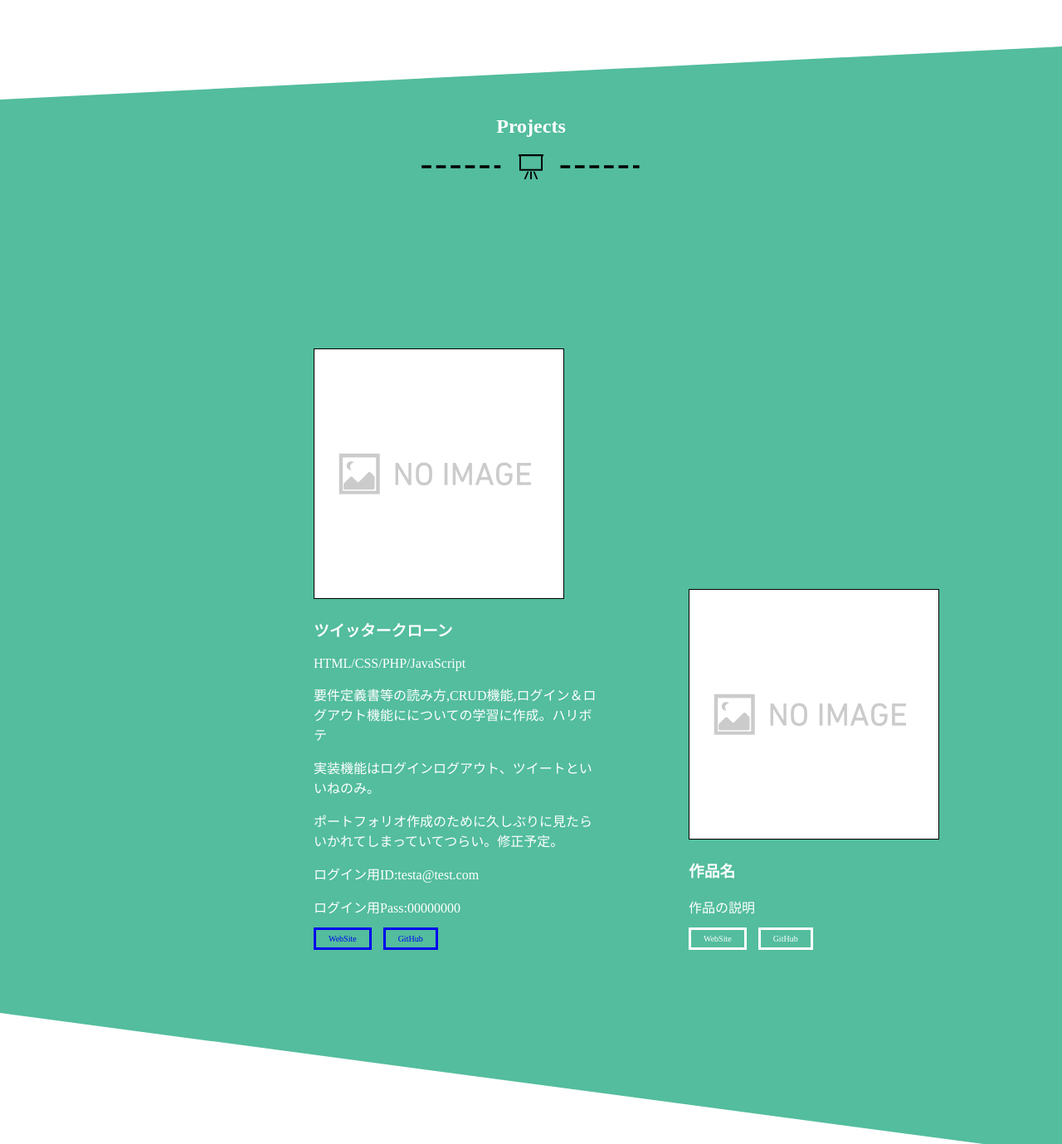
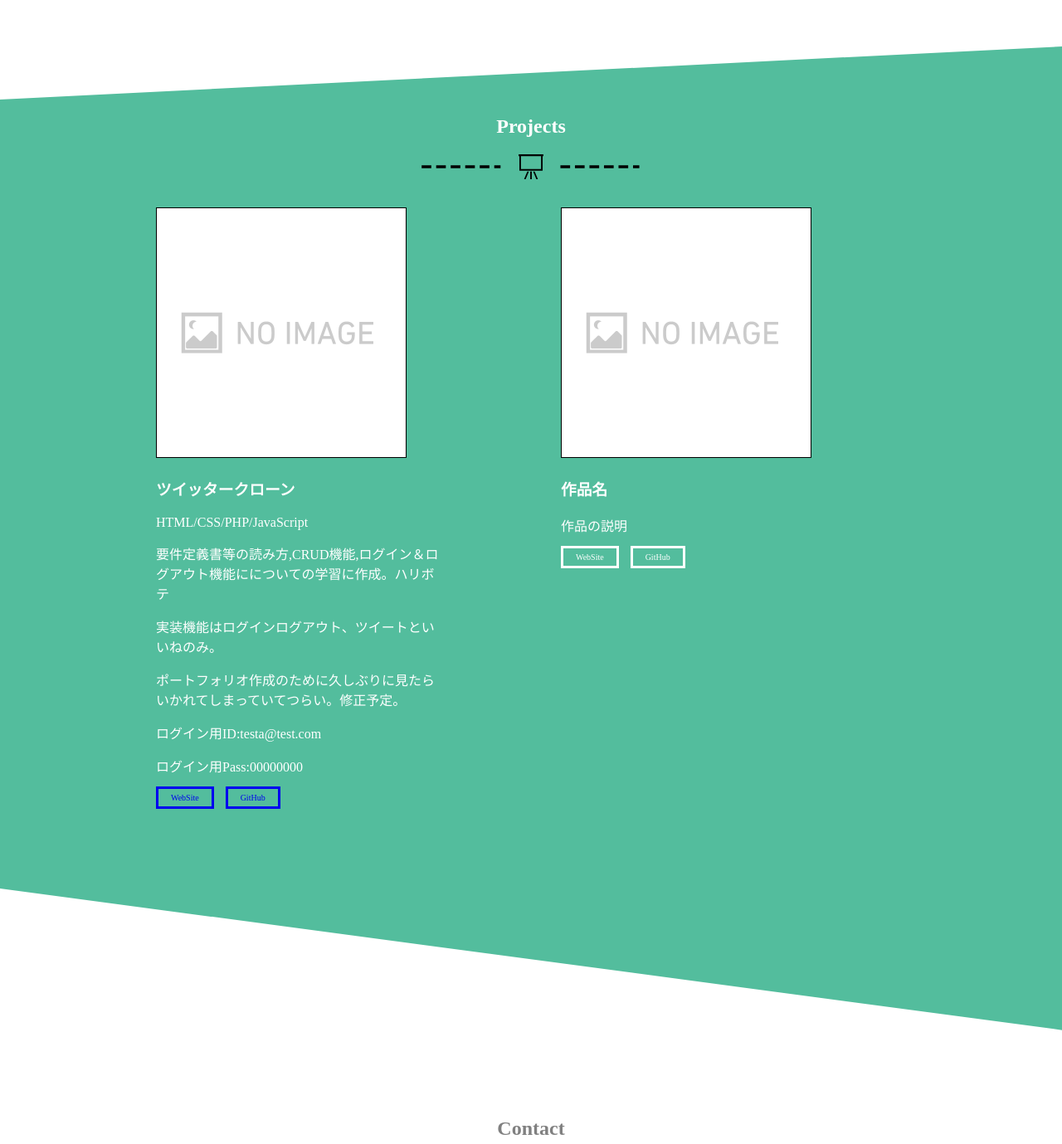
Before and after one commit to KurenM/myportfolio, a PHP site: page / in a window 1280 px wide. Shown: the part 1351-2730 px from the top of the page at 83% size. Run offline with PHP 8.4, Linux system fonts and the light colour scheme.

Commit message:
CSS見直し

```diff
--- a/index.html
+++ b/index.html
@@ -68,7 +68,7 @@
       <img src="img/white-line.svg"  alt="罫線2">
       <ul class="works-list">
         <li>
-          <img src="img\l_e_others_500.png" alt="サンプル画像">
+          <img src="img\l_e_others_500.png" alt="サンプル画像" >
           <h3>ツイッタークローン</h3>
           <p>HTML/CSS/PHP/JavaScript</p>
           <p>要件定義書等の読み方,CRUD機能,ログイン＆ログアウト機能にについての学習に作成。ハリボテ</p>
--- a/style.css
+++ b/style.css
@@ -153,13 +153,17 @@ color:#ffffff;
   list-style: none;
   width: 100%;
   max-width: 1076px;
-  margin: 200px;
+  margin: 10px 10% 200px 10%;
   text-align: center;
+  display: flex;
+    align-items: flex-start;
+    flex-direction: row;
 }
 
 
 .works-list li{
   display: inline-block;
+  padding: 20px;
   width: 100%;
   max-width: 348px;
   text-align: left;
```
